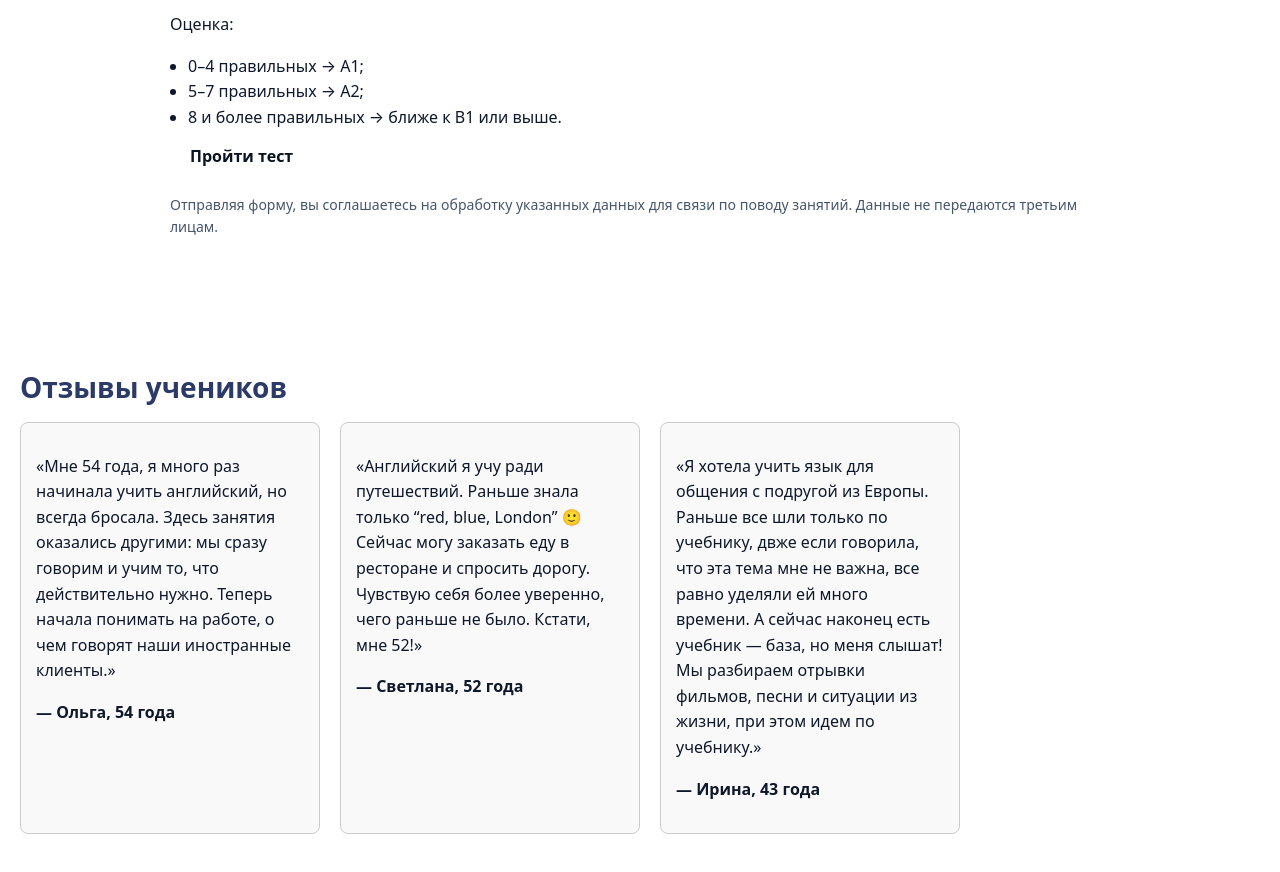
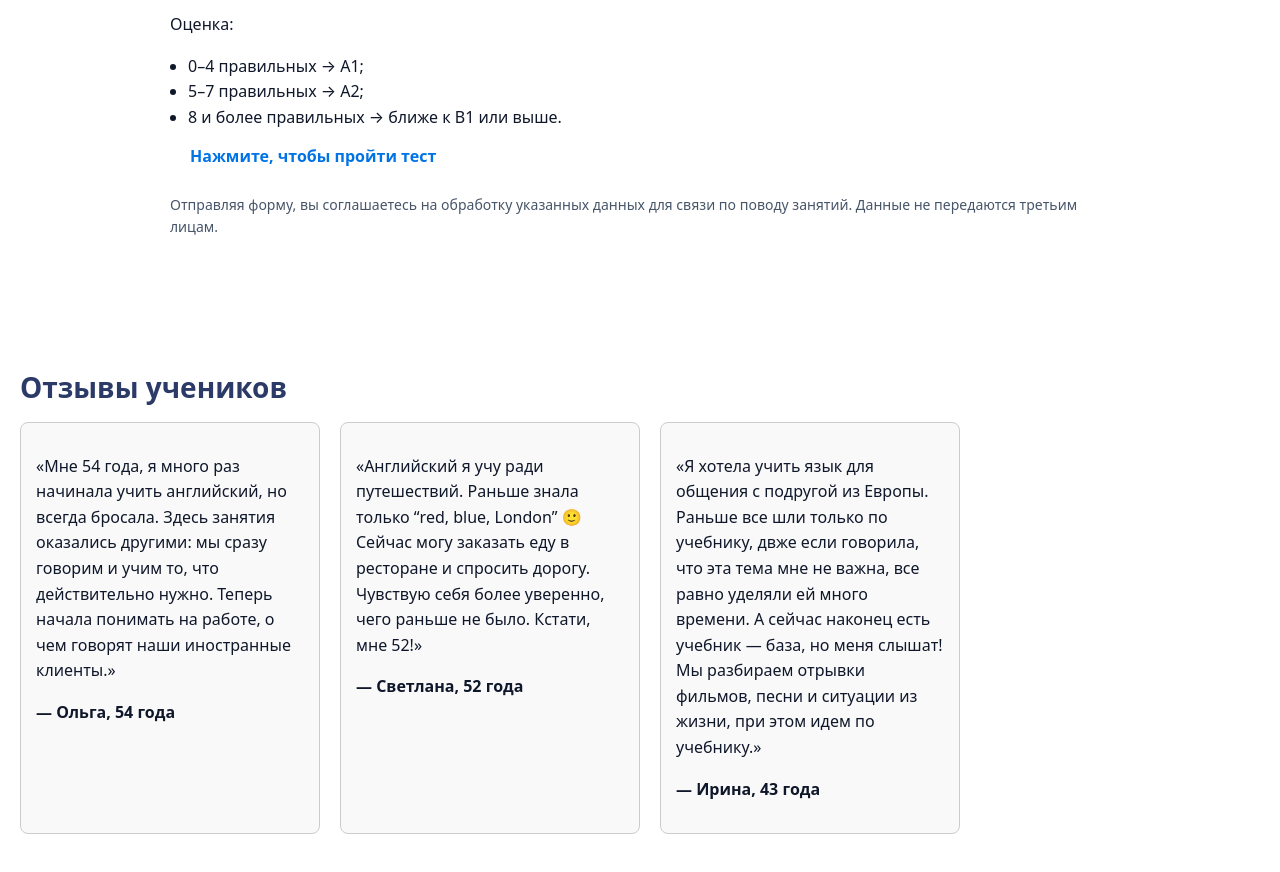
Before and after one commit to HannaLun/tutor-, a plain HTML site: page index.html in a window 1280 px wide. Shown: the part 2020-2892 px from the top of the page. Drawn offline with Linux system fonts and the light colour scheme.

Commit message:
Update index.html

```diff
--- a/index.html
+++ b/index.html
@@ -166,7 +166,9 @@
   <a href="https://docs.google.com/forms/d/e/1FAIpQLScrM4v2poiuLPwjq8YZB-qaXIgkp58CfGhHha4ppYYPR2sEJw/viewform"
      target="_blank"
      class="btn">
-     Пройти тест
+    <summary style="cursor:pointer; font-weight:bold; color:#0073e6;">
+      Нажмите, чтобы пройти тест
+    </summary>
   </a>
   <p style="color:#475569; font-size:14px; margin-top:10px">
     Отправляя форму, вы соглашаетесь на обработку указанных данных для связи по поводу занятий. Данные не передаются третьим лицам.
```
